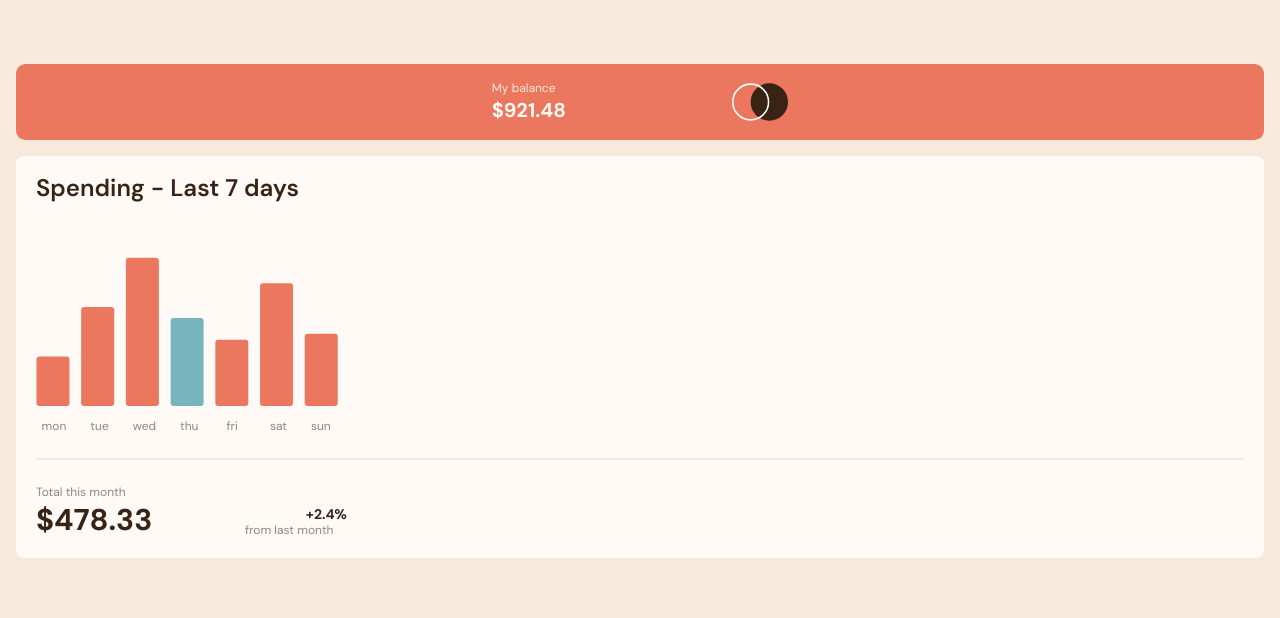
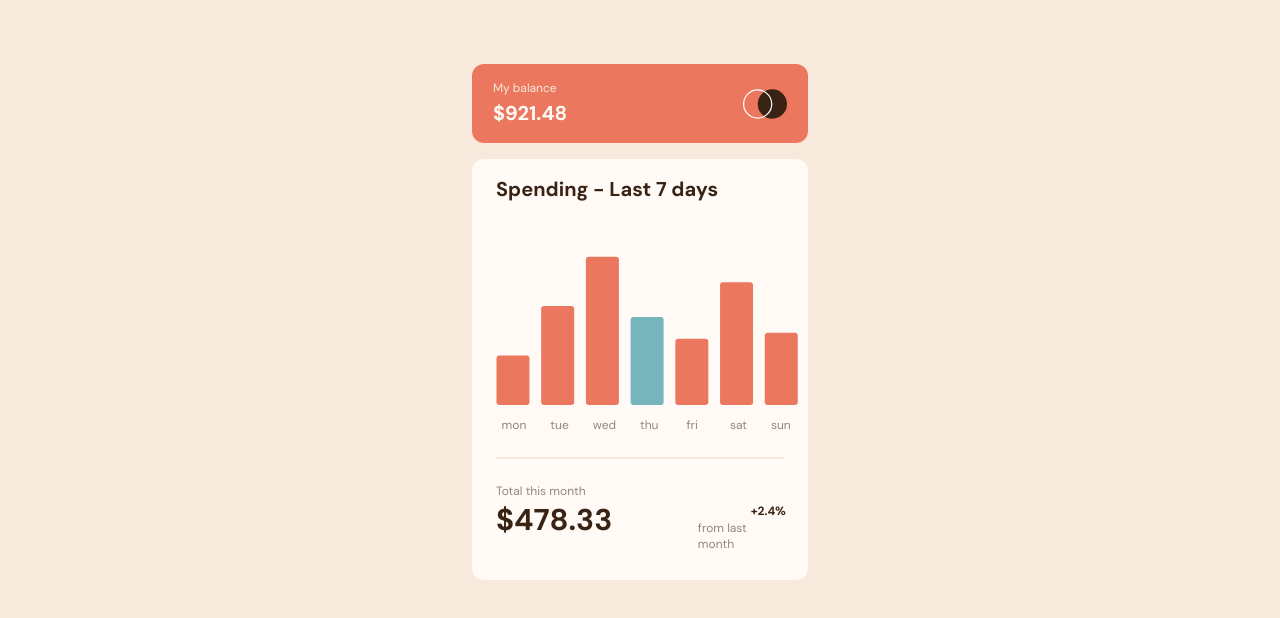
Before and after one commit to Massa-Albani4/expenses-chart, a React (Vite) app: page / in a window 1280 px wide. Shown: the top 618 px of the page. Built offline with nearby package versions, Linux system fonts and the light colour scheme.

Commit message:
Add spacing styles to tablets

```diff
--- a/src/App.jsx
+++ b/src/App.jsx
@@ -6,35 +6,39 @@ function App() {
   console.log(window.innerWidth);
   return (
     <main className="flex h-screen flex-col items-center bg-biege-200 px-4 font-body text-brown">
-      <section className="mt-16 flex w-full flex-row items-center justify-center gap-[10.4rem] rounded-[.6rem] bg-red py-4 text-biege-100 xl:mt-52 xl:w-[30rem] xl:gap-64 xl:rounded-[1.2rem] xl:py-6">
+      <section className="md:w-[21rem] md:rounded-xl md:gap-44 md:py-4 mt-16 flex w-full flex-row items-center justify-center gap-[10.4rem] rounded-[.6rem] bg-red py-4 text-biege-100 xl:mt-52 xl:w-[31rem] xl:gap-[16.5rem] xl:rounded-[1.2rem] xl:py-6">
         <div>
-          <p className="md:text-xs text-sm font-normal text-biege-200 xl:mb-[.4rem] xl:text-base">
+          <p className="md:text-xs md:mb-[.2rem] text-sm font-normal text-biege-200 xl:mb-[.4rem] xl:text-base">
             My balance
           </p>
           <p className="md:text-xl text-[1.39rem] font-bold xl:text-3xl xl:font-semibold">
             $921.48
           </p>
         </div>
-        <img className="h-10 w-14 xl:size-16" src={logo} alt="logo" />
+        <img
+          className="md:w-11 md:h-8 h-10 w-14 xl:size-16"
+          src={logo}
+          alt="logo"
+        />
       </section>
-      <section className="mt-4 w-full rounded-lg bg-biege-100 px-5 py-4 xl:mt-5 xl:w-[30rem] xl:rounded-2xl xl:px-9 xl:py-8">
-        <h1 className="md:text-2xl md:font-semibold mb-8 text-2xl font-bold xl:text-3xl">
+      <section className="md:w-[21rem] md:rounded-xl md:px-6 md:py-4 mt-4 w-full rounded-lg bg-biege-100 px-5 py-4 xl:mt-5 xl:w-[31rem] xl:rounded-[1.2rem] xl:px-9 xl:py-8">
+        <h1 className="md:text-xl mb-8 text-2xl font-bold xl:text-3xl">
           Spending - Last 7 days
         </h1>
         <div className="relative right-1">
           <Chart />
         </div>
-        <div className="mb-1 mt-6 flex flex-row border-t-2 border-biege-200 pt-6 xl:mb-3 xl:mt-7 xl:pt-7">
+        <div className="md:mt-6 md:pt-6 md:mb-3 mb-1 mt-6 flex flex-row border-t-2 border-biege-200 pt-6 xl:mb-3 xl:mt-7 xl:pt-7">
           <div className="mr-[5.35rem]">
-            <p className="md:text-xs mb-[.1rem] text-sm text-gray xl:mb-2 xl:text-lg">
+            <p className="md:text-xs md:mb-[.2rem] mb-[.1rem] text-sm text-gray xl:mb-2 xl:text-lg">
               Total this month
             </p>
             <p className="md:text-3xl text-[1.75rem] font-bold xl:text-5xl">
               $478.33
             </p>
           </div>
-          <div className="ml-[.45rem] mt-5 xl:mt-8">
-            <p className="-mb-[.15rem] ml-[3.8rem] text-sm font-bold xl:-mb-1 xl:ml-20 xl:text-lg">
+          <div className="md:ml-0 ml-[.45rem] mt-5 xl:mt-8">
+            <p className="md:ml-[3.3rem] md:mb-[.02rem] md:text-xs -mb-[.15rem] ml-[3.8rem] text-sm font-bold xl:-mb-1 xl:ml-20 xl:text-lg">
               +2.4%
             </p>
             <p className="md:text-xs text-sm text-gray xl:text-lg">
```
